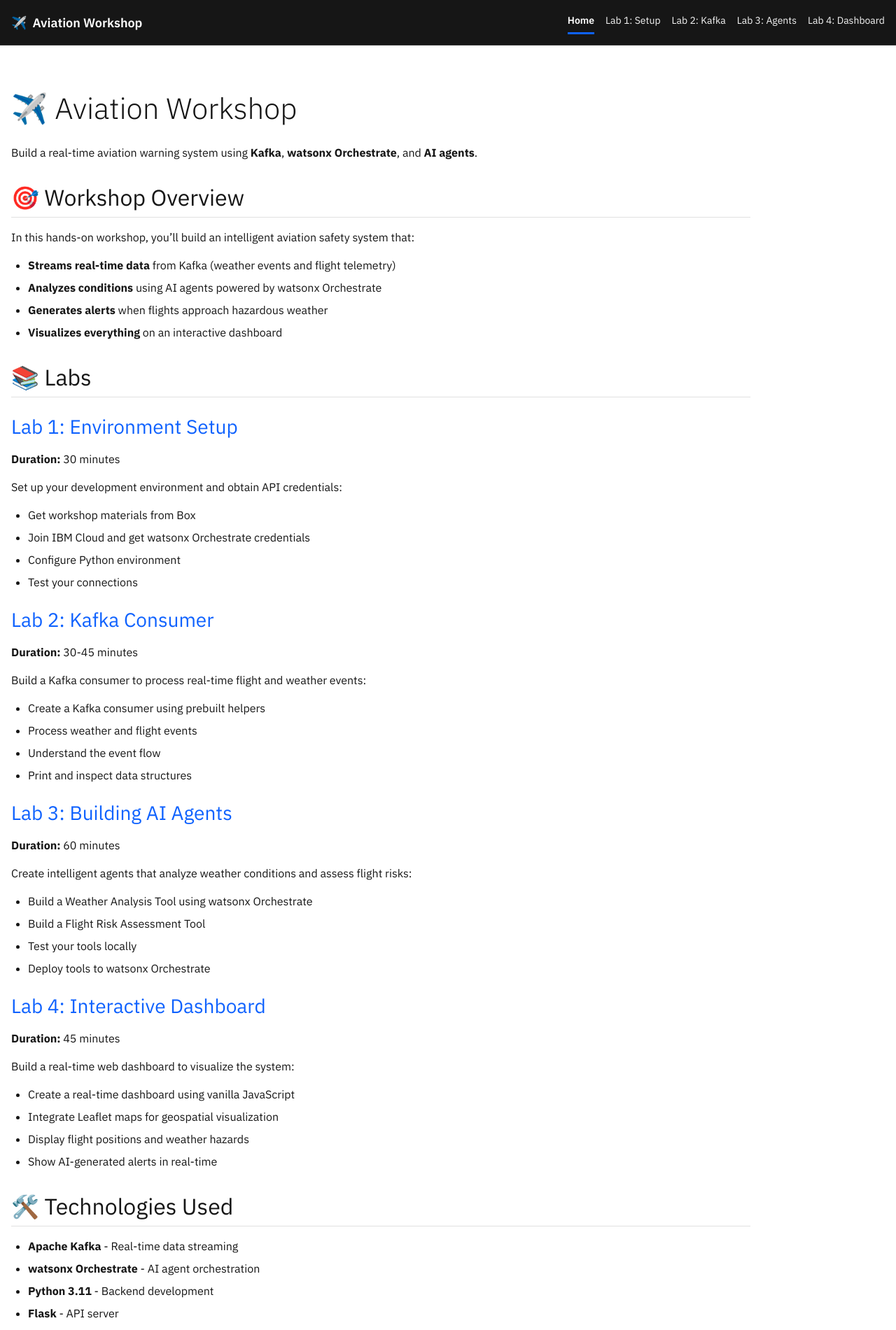
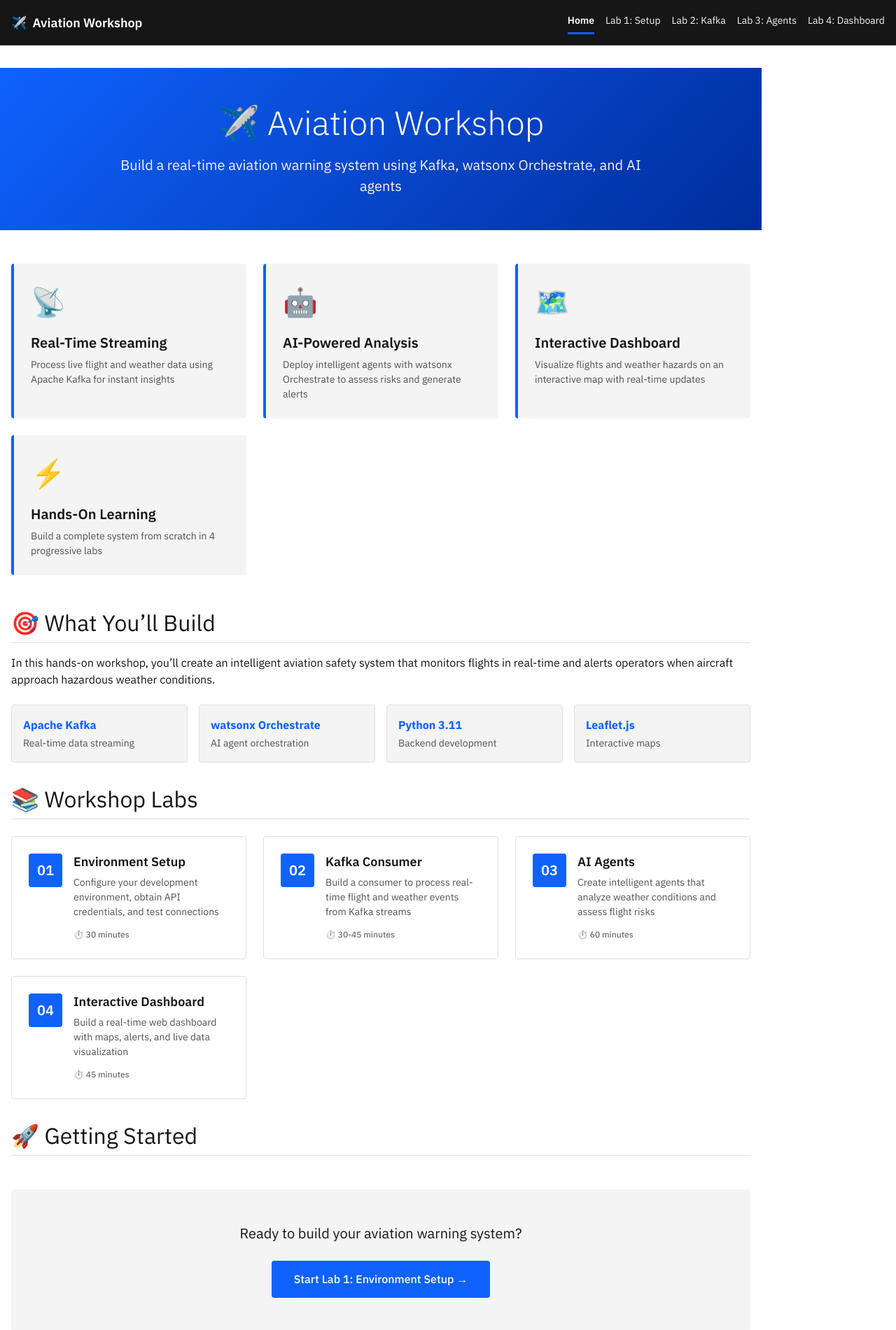
Before and after one commit to joshshiman/aviation-workshop, a Jekyll site: the page built from index.md, in a window 1280 px wide. Shown: the top 1901 px of the page at 70% size. Built offline with Jekyll 4.4.1, drawn with Linux system fonts in a browser that asks for light colours; some of the changed text lies outside the part shown.

Commit message:
Add homepage hero, feature cards, labs & styles
Replace the simple markdown overview on the home page with a structured hero, feature grid, tech stack, lab cards, CTA and support info in index.md, linking to the lab pages (Lab 1–4). Add comprehensive styles in assets/css/carbon-theme.css to support the new hero, feature/lab cards, tech stack, CTA button and responsive behavior (mobile font/single-column layouts and minor hover interactions). This change creates a richer, more visual entry point for the workshop and keeps existing prerequisites and links intact.

```diff
--- a/assets/css/carbon-theme.css
+++ b/assets/css/carbon-theme.css
@@ -381,6 +381,219 @@ img {
   margin: var(--cds-spacing-05) 0;
 }
 
+/* Home Page Styles */
+.hero-section {
+  text-align: center;
+  padding: var(--cds-spacing-09) 0;
+  background: linear-gradient(135deg, #0f62fe 0%, #002d9c 100%);
+  color: #ffffff;
+  margin: calc(var(--cds-spacing-07) * -1) calc(var(--cds-spacing-05) * -1) var(--cds-spacing-09);
+  padding-left: var(--cds-spacing-05);
+  padding-right: var(--cds-spacing-05);
+}
+
+.hero-section h1 {
+  color: #ffffff;
+  font-size: 3rem;
+  font-weight: 300;
+  margin-bottom: var(--cds-spacing-05);
+}
+
+.hero-subtitle {
+  font-size: 1.25rem;
+  font-weight: 400;
+  color: #f4f4f4;
+  max-width: 800px;
+  margin: 0 auto;
+  line-height: 1.5;
+}
+
+.feature-grid {
+  display: grid;
+  grid-template-columns: repeat(auto-fit, minmax(250px, 1fr));
+  gap: var(--cds-spacing-06);
+  margin: var(--cds-spacing-09) 0;
+}
+
+.feature-card {
+  background-color: var(--cds-gray-10);
+  padding: var(--cds-spacing-06);
+  border-radius: 4px;
+  border-left: 4px solid var(--cds-blue-60);
+  transition: all 0.2s cubic-bezier(0.2, 0, 0.38, 0.9);
+}
+
+.feature-card:hover {
+  transform: translateY(-4px);
+  box-shadow: 0 4px 12px rgba(0, 0, 0, 0.1);
+  border-left-color: var(--cds-blue-70);
+}
+
+.feature-icon {
+  font-size: 2.5rem;
+  margin-bottom: var(--cds-spacing-05);
+}
+
+.feature-card h3 {
+  margin-top: 0;
+  margin-bottom: var(--cds-spacing-03);
+  font-size: 1.25rem;
+  font-weight: 600;
+  color: var(--cds-gray-100);
+}
+
+.feature-card p {
+  margin: 0;
+  color: var(--cds-gray-70);
+  font-size: 0.875rem;
+  line-height: 1.5;
+}
+
+.tech-stack {
+  display: grid;
+  grid-template-columns: repeat(auto-fit, minmax(200px, 1fr));
+  gap: var(--cds-spacing-05);
+  margin: var(--cds-spacing-06) 0;
+}
+
+.tech-item {
+  display: flex;
+  flex-direction: column;
+  padding: var(--cds-spacing-05);
+  background-color: var(--cds-gray-10);
+  border-radius: 4px;
+  border: 1px solid var(--cds-gray-20);
+}
+
+.tech-item strong {
+  color: var(--cds-blue-60);
+  font-size: 1rem;
+  margin-bottom: 0.25rem;
+}
+
+.tech-item span {
+  color: var(--cds-gray-70);
+  font-size: 0.875rem;
+}
+
+.lab-cards {
+  display: grid;
+  grid-template-columns: repeat(auto-fit, minmax(280px, 1fr));
+  gap: var(--cds-spacing-06);
+  margin: var(--cds-spacing-06) 0;
+}
+
+.lab-card {
+  display: flex;
+  gap: var(--cds-spacing-05);
+  padding: var(--cds-spacing-06);
+  background-color: #ffffff;
+  border: 1px solid var(--cds-gray-20);
+  border-radius: 4px;
+  text-decoration: none;
+  color: var(--cds-gray-100);
+  transition: all 0.2s cubic-bezier(0.2, 0, 0.38, 0.9);
+}
+
+.lab-card:hover {
+  border-color: var(--cds-blue-60);
+  box-shadow: 0 2px 8px rgba(15, 98, 254, 0.2);
+  transform: translateY(-2px);
+}
+
+.lab-number {
+  flex-shrink: 0;
+  width: 48px;
+  height: 48px;
+  display: flex;
+  align-items: center;
+  justify-content: center;
+  background-color: var(--cds-blue-60);
+  color: #ffffff;
+  font-size: 1.25rem;
+  font-weight: 600;
+  border-radius: 4px;
+}
+
+.lab-content {
+  flex: 1;
+}
+
+.lab-content h3 {
+  margin: 0 0 var(--cds-spacing-03) 0;
+  font-size: 1.125rem;
+  font-weight: 600;
+  color: var(--cds-gray-100);
+}
+
+.lab-content p {
+  margin: 0 0 var(--cds-spacing-03) 0;
+  color: var(--cds-gray-70);
+  font-size: 0.875rem;
+  line-height: 1.5;
+}
+
+.lab-duration {
+  display: inline-block;
+  font-size: 0.75rem;
+  color: var(--cds-gray-60);
+  font-weight: 500;
+}
+
+.cta-section {
+  text-align: center;
+  padding: var(--cds-spacing-09) var(--cds-spacing-06);
+  background-color: var(--cds-gray-10);
+  border-radius: 4px;
+  margin: var(--cds-spacing-09) 0;
+}
+
+.cta-section p {
+  font-size: 1.25rem;
+  margin-bottom: var(--cds-spacing-06);
+  color: var(--cds-gray-100);
+}
+
+.cds-btn-primary {
+  background-color: var(--cds-blue-60);
+  color: #ffffff;
+  padding: 1rem 2rem;
+  font-size: 1rem;
+  font-weight: 500;
+  border-radius: 4px;
+  text-decoration: none;
+  display: inline-block;
+  transition: all 0.11s cubic-bezier(0.2, 0, 0.38, 0.9);
+}
+
+.cds-btn-primary:hover {
+  background-color: var(--cds-blue-70);
+  text-decoration: none;
+  color: #ffffff;
+}
+
+.info-box {
+  background-color: #e7f3ff;
+  border-left: 4px solid var(--cds-blue-60);
+  padding: var(--cds-spacing-06);
+  border-radius: 4px;
+  margin: var(--cds-spacing-06) 0;
+}
+
+.info-box strong {
+  display: block;
+  color: var(--cds-blue-70);
+  margin-bottom: var(--cds-spacing-03);
+  font-size: 1rem;
+}
+
+.info-box p {
+  margin: 0;
+  color: var(--cds-gray-100);
+  font-size: 0.875rem;
+  line-height: 1.5;
+}
+
 /* Responsive */
 @media (max-width: 1056px) {
   .cds-grid {
@@ -414,6 +627,22 @@ img {
 
   h2 {
     font-size: 1.5rem;
+  }
+
+  .hero-section h1 {
+    font-size: 2rem;
+  }
+
+  .hero-subtitle {
+    font-size: 1rem;
+  }
+
+  .feature-grid {
+    grid-template-columns: 1fr;
+  }
+
+  .lab-cards {
+    grid-template-columns: 1fr;
   }
 }
 
--- a/index.md
+++ b/index.md
@@ -3,64 +3,106 @@ layout: carbon
 title: Home
 ---
 
-# ✈️ Aviation Workshop
+<div class="hero-section">
+  <h1>✈️ Aviation Workshop</h1>
+  <p class="hero-subtitle">Build a real-time aviation warning system using Kafka, watsonx Orchestrate, and AI agents</p>
+</div>
 
-Build a real-time aviation warning system using **Kafka**, **watsonx Orchestrate**, and **AI agents**.
+<div class="feature-grid">
+  <div class="feature-card">
+    <div class="feature-icon">📡</div>
+    <h3>Real-Time Streaming</h3>
+    <p>Process live flight and weather data using Apache Kafka for instant insights</p>
+  </div>
 
-## 🎯 Workshop Overview
+  <div class="feature-card">
+    <div class="feature-icon">🤖</div>
+    <h3>AI-Powered Analysis</h3>
+    <p>Deploy intelligent agents with watsonx Orchestrate to assess risks and generate alerts</p>
+  </div>
 
-In this hands-on workshop, you'll build an intelligent aviation safety system that:
-- **Streams real-time data** from Kafka (weather events and flight telemetry)
-- **Analyzes conditions** using AI agents powered by watsonx Orchestrate
-- **Generates alerts** when flights approach hazardous weather
-- **Visualizes everything** on an interactive dashboard
+  <div class="feature-card">
+    <div class="feature-icon">🗺️</div>
+    <h3>Interactive Dashboard</h3>
+    <p>Visualize flights and weather hazards on an interactive map with real-time updates</p>
+  </div>
 
-## 📚 Labs
+  <div class="feature-card">
+    <div class="feature-icon">⚡</div>
+    <h3>Hands-On Learning</h3>
+    <p>Build a complete system from scratch in 4 progressive labs</p>
+  </div>
+</div>
 
-### [Lab 1: Environment Setup](docs/lab-1-setup/)
-**Duration:** 30 minutes
+## 🎯 What You'll Build
 
-Set up your development environment and obtain API credentials:
-- Get workshop materials from Box
-- Join IBM Cloud and get watsonx Orchestrate credentials
-- Configure Python environment
-- Test your connections
+In this hands-on workshop, you'll create an intelligent aviation safety system that monitors flights in real-time and alerts operators when aircraft approach hazardous weather conditions.
 
-### [Lab 2: Kafka Consumer](docs/lab-2-kafka/)
-**Duration:** 30-45 minutes
+<div class="tech-stack">
+  <div class="tech-item">
+    <strong>Apache Kafka</strong>
+    <span>Real-time data streaming</span>
+  </div>
+  <div class="tech-item">
+    <strong>watsonx Orchestrate</strong>
+    <span>AI agent orchestration</span>
+  </div>
+  <div class="tech-item">
+    <strong>Python 3.11</strong>
+    <span>Backend development</span>
+  </div>
+  <div class="tech-item">
+    <strong>Leaflet.js</strong>
+    <span>Interactive maps</span>
+  </div>
+</div>
 
-Build a Kafka consumer to process real-time flight and weather events:
-- Create a Kafka consumer using prebuilt helpers
-- Process weather and flight events
-- Understand the event flow
-- Print and inspect data structures
+## 📚 Workshop Labs
 
-### [Lab 3: Building AI Agents](docs/lab-3-agents/)
-**Duration:** 60 minutes
+<div class="lab-cards">
+  <a href="docs/lab-1-setup/" class="lab-card">
+    <div class="lab-number">01</div>
+    <div class="lab-content">
+      <h3>Environment Setup</h3>
+      <p>Configure your development environment, obtain API credentials, and test connections</p>
+      <span class="lab-duration">⏱️ 30 minutes</span>
+    </div>
+  </a>
 
-Create intelligent agents that analyze weather conditions and assess flight risks:
-- Build a Weather Analysis Tool using watsonx Orchestrate
-- Build a Flight Risk Assessment Tool
-- Test your tools locally
-- Deploy tools to watsonx Orchestrate
+  <a href="docs/lab-2-kafka/" class="lab-card">
+    <div class="lab-number">02</div>
+    <div class="lab-content">
+      <h3>Kafka Consumer</h3>
+      <p>Build a consumer to process real-time flight and weather events from Kafka streams</p>
+      <span class="lab-duration">⏱️ 30-45 minutes</span>
+    </div>
+  </a>
 
-### [Lab 4: Interactive Dashboard](docs/lab-4-dashboard/)
-**Duration:** 45 minutes
+  <a href="docs/lab-3-agents/" class="lab-card">
+    <div class="lab-number">03</div>
+    <div class="lab-content">
+      <h3>AI Agents</h3>
+      <p>Create intelligent agents that analyze weather conditions and assess flight risks</p>
+      <span class="lab-duration">⏱️ 60 minutes</span>
+    </div>
+  </a>
 
-Build a real-time web dashboard to visualize the system:
-- Create a real-time dashboard using vanilla JavaScript
-- Integrate Leaflet maps for geospatial visualization
-- Display flight positions and weather hazards
-- Show AI-generated alerts in real-time
+  <a href="docs/lab-4-dashboard/" class="lab-card">
+    <div class="lab-number">04</div>
+    <div class="lab-content">
+      <h3>Interactive Dashboard</h3>
+      <p>Build a real-time web dashboard with maps, alerts, and live data visualization</p>
+      <span class="lab-duration">⏱️ 45 minutes</span>
+    </div>
+  </a>
+</div>
 
-## 🛠️ Technologies Used
+## 🚀 Getting Started
 
-- **Apache Kafka** - Real-time data streaming
-- **watsonx Orchestrate** - AI agent orchestration
-- **Python 3.11** - Backend development
-- **Flask** - API server
-- **Leaflet.js** - Interactive maps
-- **IBM Carbon Design System** - UI styling
+<div class="cta-section">
+  <p>Ready to build your aviation warning system?</p>
+  <a href="docs/lab-1-setup/" class="cds-btn cds-btn-primary">Start Lab 1: Environment Setup →</a>
+</div>
 
 ## 📋 Prerequisites
 
@@ -69,27 +111,9 @@ Build a real-time web dashboard to visualize the system:
 - Understanding of JSON data structures
 - A laptop with internet connection
 
-## 🚀 Getting Started
-
-1. Clone this repository
-2. Follow [Lab 1: Environment Setup](docs/lab-1-setup/) to configure your environment
-3. Work through each lab sequentially
-4. Ask questions and experiment!
-
-## 📖 Additional Resources
-
-- [watsonx Orchestrate Documentation](https://www.ibm.com/docs/en/watsonx/watson-orchestrate)
-- [Apache Kafka Documentation](https://kafka.apache.org/documentation/)
-- [Leaflet.js Documentation](https://leafletjs.com/)
-- [IBM Carbon Design System](https://carbondesignsystem.com/)
-
-## 🤝 Support
-
-If you encounter issues during the workshop:
-- Check the troubleshooting section in each lab
-- Ask your instructor for help
-- Review the example files in the repository
-
 ---
 
-**Ready to begin?** Start with [Lab 1: Environment Setup](docs/lab-1-setup/) →
+<div class="info-box">
+  <strong>💡 Workshop Support</strong>
+  <p>If you encounter issues during the workshop, check the troubleshooting section in each lab or ask your instructor for help.</p>
+</div>
```
